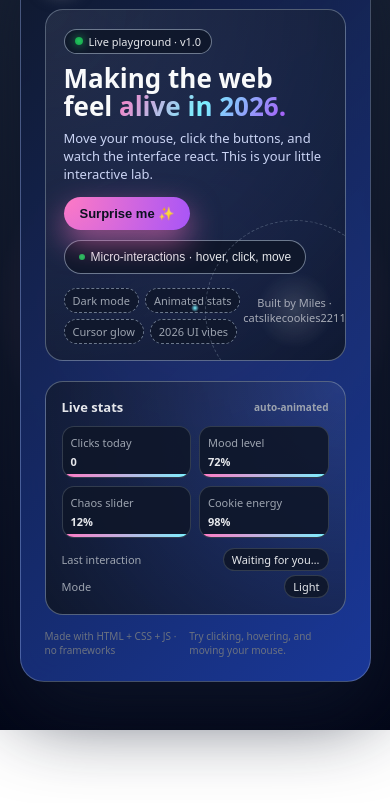
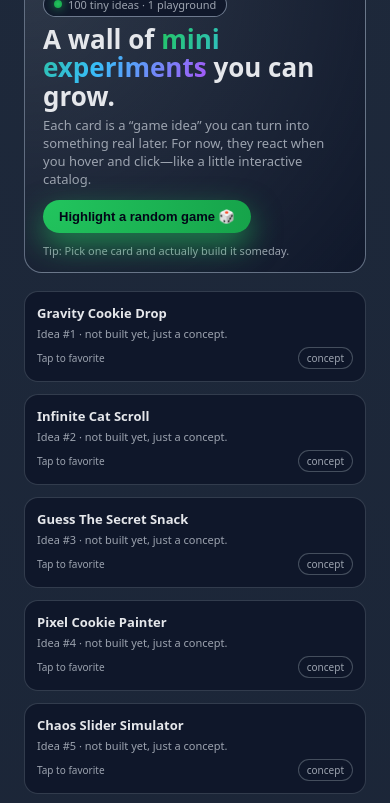
Before and after one commit to Tacocat702/catslikecookies2211, a plain HTML site: page index.html in a window 390 px wide. Shown: the part 114-917 px from the top of the page. Before the commit the page ends 844 px from the top, so only its background shows below. Drawn offline with Linux system fonts and the light colour scheme.

Commit message:
Add files via upload

```diff
--- a/index.html
+++ b/index.html
@@ -1,142 +1,100 @@
 <!DOCTYPE html>
 <html>
 <head>
-  <title>catslikecookies2211</title>
   <meta charset="UTF-8">
+  <title>catslikecookies2211 · Mini Game Lab</title>
   <style>
     :root {
-      --bg-light: #f5f7ff;
-      --bg-dark: #050816;
-      --card-light: #ffffff;
-      --card-dark: #0f172a;
-      --text-light: #0f172a;
-      --text-dark: #e5e7eb;
-      --accent: #ff7ac4;
-      --accent2: #7af0ff;
+      --bg: #020617;
+      --card: #0f172a;
+      --accent: #22c55e;
+      --accent2: #38bdf8;
+      --text: #e5e7eb;
+      --muted: #9ca3af;
     }
 
     * {
-      box-sizing: border-box;
       margin: 0;
       padding: 0;
+      box-sizing: border-box;
     }
 
     body {
       font-family: system-ui, -apple-system, BlinkMacSystemFont, "Segoe UI", sans-serif;
       background: radial-gradient(circle at top, #1e293b, #020617);
-      color: var(--text-light);
+      color: var(--text);
       min-height: 100vh;
       display: flex;
+      flex-direction: column;
       align-items: center;
-      justify-content: center;
-      overflow: hidden;
+      padding: 24px;
     }
 
-    .dark body {
-      background: radial-gradient(circle at top, #000000, #020617);
-      color: var(--text-dark);
+    .shell {
+      width: min(1100px, 100%);
     }
 
-    .glow-orb {
-      position: fixed;
-      width: 400px;
-      height: 400px;
-      border-radius: 50%;
-      background: radial-gradient(circle, rgba(255,122,196,0.35), transparent 70%);
-      pointer-events: none;
-      mix-blend-mode: screen;
-      transition: transform 0.15s ease-out;
-      z-index: 0;
-    }
-
-    .container {
-      position: relative;
-      z-index: 1;
-      width: min(900px, 90vw);
-      padding: 24px;
-      border-radius: 24px;
-      background: linear-gradient(135deg, rgba(15,23,42,0.95), rgba(30,64,175,0.85));
-      box-shadow: 0 30px 80px rgba(15,23,42,0.8);
-      border: 1px solid rgba(148,163,184,0.4);
-      backdrop-filter: blur(18px);
-    }
-
-    .header {
+    .top-bar {
       display: flex;
       justify-content: space-between;
       align-items: center;
       margin-bottom: 18px;
     }
 
-    .logo {
+    .brand {
       display: flex;
       align-items: center;
       gap: 10px;
     }
 
-    .logo-icon {
+    .brand-icon {
       width: 32px;
       height: 32px;
       border-radius: 999px;
-      background: conic-gradient(from 180deg, #ff7ac4, #7af0ff, #a855f7, #ff7ac4);
-      box-shadow: 0 0 20px rgba(248,250,252,0.5);
+      background: conic-gradient(from 180deg, #22c55e, #38bdf8, #a855f7, #22c55e);
+      box-shadow: 0 0 18px rgba(34,197,94,0.7);
     }
 
-    .logo-text {
+    .brand-text {
+      font-size: 13px;
       font-weight: 700;
       letter-spacing: 0.08em;
       text-transform: uppercase;
-      font-size: 12px;
-      color: #e5e7eb;
     }
 
-    .toggle {
+    .mode-toggle {
+      padding: 6px 10px;
+      border-radius: 999px;
+      border: 1px solid rgba(148,163,184,0.7);
+      background: rgba(15,23,42,0.9);
+      font-size: 11px;
       display: inline-flex;
       align-items: center;
       gap: 8px;
-      padding: 6px 10px;
-      border-radius: 999px;
-      background: rgba(15,23,42,0.8);
-      border: 1px solid rgba(148,163,184,0.6);
-      color: #e5e7eb;
-      font-size: 11px;
       cursor: pointer;
       user-select: none;
     }
 
-    .toggle-knob {
-      width: 18px;
-      height: 18px;
+    .mode-dot {
+      width: 14px;
+      height: 14px;
       border-radius: 999px;
       background: radial-gradient(circle, #facc15, #f97316);
-      box-shadow: 0 0 12px rgba(250,204,21,0.7);
-      transition: transform 0.2s ease, background 0.2s ease, box-shadow 0.2s ease;
+      box-shadow: 0 0 10px rgba(250,204,21,0.7);
+      transition: transform 0.2s ease, background 0.2s ease;
     }
 
-    .dark .toggle-knob {
-      transform: translateX(16px);
-      background: radial-gradient(circle, #22d3ee, #0ea5e9);
-      box-shadow: 0 0 12px rgba(56,189,248,0.7);
-    }
-
-    .main {
-      display: grid;
-      grid-template-columns: minmax(0, 2fr) minmax(0, 1.4fr);
-      gap: 20px;
-      align-items: stretch;
-    }
-
-    @media (max-width: 720px) {
-      .main {
-        grid-template-columns: 1fr;
-      }
+    .dark .mode-dot {
+      transform: translateX(12px);
+      background: radial-gradient(circle, #38bdf8, #0ea5e9);
     }
 
     .hero {
-      padding: 18px 18px 16px;
+      padding: 18px 18px 14px;
       border-radius: 18px;
-      background: radial-gradient(circle at top left, rgba(248,250,252,0.08), rgba(15,23,42,0.9));
-      border: 1px solid rgba(148,163,184,0.5);
+      background: radial-gradient(circle at top left, rgba(248,250,252,0.08), rgba(15,23,42,0.95));
+      border: 1px solid rgba(148,163,184,0.6);
+      margin-bottom: 18px;
       position: relative;
       overflow: hidden;
     }
@@ -149,9 +107,9 @@
       border-radius: 999px;
       background: rgba(15,23,42,0.9);
       border: 1px solid rgba(148,163,184,0.7);
-      color: #e5e7eb;
       font-size: 11px;
-      margin-bottom: 10px;
+      color: var(--muted);
+      margin-bottom: 8px;
     }
 
     .hero-pill-dot {
@@ -166,45 +124,44 @@
       font-size: clamp(26px, 4vw, 32px);
       font-weight: 800;
       line-height: 1.1;
-      color: #f9fafb;
-      margin-bottom: 8px;
+      margin-bottom: 6px;
     }
 
     .hero-gradient {
-      background: linear-gradient(120deg, #ff7ac4, #7af0ff, #a855f7);
+      background: linear-gradient(120deg, #22c55e, #38bdf8, #a855f7);
       -webkit-background-clip: text;
       color: transparent;
     }
 
     .hero-sub {
       font-size: 13px;
-      color: #cbd5f5;
-      max-width: 420px;
-      margin-bottom: 14px;
+      color: var(--muted);
+      max-width: 480px;
+      margin-bottom: 12px;
     }
 
-    .hero-buttons {
+    .hero-actions {
       display: flex;
       flex-wrap: wrap;
       gap: 10px;
-      margin-bottom: 14px;
+      margin-bottom: 10px;
     }
 
-    .btn-primary {
+    .hero-btn {
       padding: 9px 16px;
       border-radius: 999px;
       border: none;
-      background: radial-gradient(circle at top left, #ff7ac4, #a855f7);
-      color: #0b1020;
+      background: radial-gradient(circle at top left, #22c55e, #16a34a);
+      color: #020617;
+      font-size: 13px;
       font-weight: 600;
-      font-size: 13px;
       cursor: pointer;
-      box-shadow: 0 12px 30px rgba(248,113,191,0.6);
+      box-shadow: 0 12px 30px rgba(34,197,94,0.6);
       position: relative;
       overflow: hidden;
     }
 
-    .btn-primary::after {
+    .hero-btn::after {
       content: "";
       position: absolute;
       inset: 0;
@@ -213,344 +170,313 @@
       transition: opacity 0.2s ease;
     }
 
-    .btn-primary:hover::after {
+    .hero-btn:hover::after {
       opacity: 1;
     }
 
-    .btn-secondary {
-      padding: 9px 14px;
-      border-radius: 999px;
-      border: 1px solid rgba(148,163,184,0.7);
-      background: rgba(15,23,42,0.9);
-      color: #e5e7eb;
-      font-size: 12px;
-      cursor: pointer;
-      display: inline-flex;
-      align-items: center;
-      gap: 6px;
+    .hero-tagline {
+      font-size: 11px;
+      color: var(--muted);
     }
 
-    .btn-secondary-dot {
-      width: 6px;
-      height: 6px;
-      border-radius: 999px;
-      background: radial-gradient(circle, #22c55e, #16a34a);
+    .grid {
+      display: grid;
+      grid-template-columns: repeat(auto-fit, minmax(220px, 1fr));
+      gap: 12px;
+      margin-bottom: 16px;
     }
 
-    .hero-tags {
-      display: flex;
-      flex-wrap: wrap;
-      gap: 6px;
-      font-size: 11px;
-      color: #9ca3af;
-    }
-
-    .hero-tag {
-      padding: 4px 8px;
-      border-radius: 999px;
-      border: 1px dashed rgba(148,163,184,0.7);
-      background: rgba(15,23,42,0.8);
-    }
-
-    .hero-orbit {
-      position: absolute;
-      right: -40px;
-      bottom: -40px;
-      width: 180px;
-      height: 180px;
-      border-radius: 50%;
-      border: 1px dashed rgba(148,163,184,0.5);
-      display: flex;
-      align-items: center;
-      justify-content: center;
-      opacity: 0.7;
-    }
-
-    .hero-orbit-inner {
-      width: 80px;
-      height: 80px;
-      border-radius: 50%;
-      background: radial-gradient(circle, rgba(248,250,252,0.2), transparent 70%);
-      display: flex;
-      align-items: center;
-      justify-content: center;
-      font-size: 11px;
-      color: #e5e7eb;
-      text-align: center;
-      padding: 8px;
-    }
-
-    .side {
-      padding: 16px;
-      border-radius: 18px;
-      background: radial-gradient(circle at top right, rgba(248,250,252,0.06), rgba(15,23,42,0.95));
-      border: 1px solid rgba(148,163,184,0.5);
-      display: flex;
-      flex-direction: column;
-      gap: 10px;
-    }
-
-    .side-title {
-      font-size: 13px;
-      font-weight: 600;
-      color: #e5e7eb;
-      display: flex;
-      align-items: center;
-      justify-content: space-between;
-    }
-
-    .side-grid {
-      display: grid;
-      grid-template-columns: repeat(2, minmax(0, 1fr));
-      gap: 8px;
-      font-size: 11px;
-    }
-
-    .side-card {
-      padding: 8px;
-      border-radius: 12px;
-      background: rgba(15,23,42,0.9);
+    .card {
+      padding: 12px;
+      border-radius: 14px;
+      background: rgba(15,23,42,0.95);
       border: 1px solid rgba(55,65,81,0.9);
       position: relative;
       overflow: hidden;
+      cursor: pointer;
+      transition: transform 0.15s ease, box-shadow 0.15s ease, border-color 0.15s ease;
     }
 
-    .side-card-label {
-      color: #9ca3af;
+    .card:hover {
+      transform: translateY(-4px);
+      box-shadow: 0 16px 40px rgba(15,23,42,0.9);
+      border-color: rgba(148,163,184,0.9);
+    }
+
+    .card-title {
+      font-size: 13px;
+      font-weight: 600;
       margin-bottom: 4px;
     }
 
-    .side-card-value {
-      color: #e5e7eb;
-      font-weight: 600;
+    .card-sub {
+      font-size: 11px;
+      color: var(--muted);
+      margin-bottom: 6px;
     }
 
-    .side-card-bar {
+    .card-meta {
+      display: flex;
+      justify-content: space-between;
+      align-items: center;
+      font-size: 10px;
+      color: var(--muted);
+    }
+
+    .card-pill {
+      padding: 3px 8px;
+      border-radius: 999px;
+      border: 1px solid rgba(75,85,99,0.9);
+      background: rgba(15,23,42,0.9);
+    }
+
+    .card-bar {
       position: absolute;
       bottom: 0;
       left: 0;
       height: 3px;
-      background: linear-gradient(90deg, #ff7ac4, #7af0ff);
       width: 0;
-      animation: fillBar 2s ease forwards;
+      background: linear-gradient(90deg, #22c55e, #38bdf8);
+      transition: width 0.4s ease;
     }
 
-    .side-card:nth-child(2) .side-card-bar {
-      animation-delay: 0.2s;
+    .card:hover .card-bar {
+      width: 100%;
     }
 
-    .side-card:nth-child(3) .side-card-bar {
-      animation-delay: 0.4s;
-    }
-
-    .side-card:nth-child(4) .side-card-bar {
-      animation-delay: 0.6s;
-    }
-
-    @keyframes fillBar {
-      to {
-        width: 100%;
-      }
-    }
-
-    .activity {
-      font-size: 11px;
-      color: #9ca3af;
-      display: flex;
-      flex-direction: column;
-      gap: 4px;
-    }
-
-    .activity-row {
+    .footer {
+      font-size: 10px;
+      color: var(--muted);
       display: flex;
       justify-content: space-between;
       align-items: center;
     }
 
-    .activity-pill {
-      padding: 3px 8px;
-      border-radius: 999px;
-      background: rgba(15,23,42,0.9);
-      border: 1px solid rgba(55,65,81,0.9);
-      color: #e5e7eb;
+    .pulse {
+      animation: pulse 1.4s ease-in-out infinite;
     }
 
-    .footer {
-      margin-top: 14px;
-      font-size: 10px;
-      color: #6b7280;
-      display: flex;
-      justify-content: space-between;
-      align-items: center;
-    }
-
-    .cursor-trail {
-      position: fixed;
-      width: 8px;
-      height: 8px;
-      border-radius: 999px;
-      background: radial-gradient(circle, #7af0ff, transparent 70%);
-      pointer-events: none;
-      opacity: 0;
-      transition: opacity 0.2s ease;
-      z-index: 2;
-    }
-
-    body:hover .cursor-trail {
-      opacity: 1;
+    @keyframes pulse {
+      0% { transform: scale(1); opacity: 1; }
+      50% { transform: scale(1.04); opacity: 0.8; }
+      100% { transform: scale(1); opacity: 1; }
     }
   </style>
 </head>
 <body>
-  <div class="glow-orb" id="glow"></div>
-  <div class="cursor-trail" id="trail"></div>
-
-  <div class="container">
-    <div class="header">
-      <div class="logo">
-        <div class="logo-icon"></div>
-        <div class="logo-text">catslikecookies2211</div>
+  <div class="shell">
+    <div class="top-bar">
+      <div class="brand">
+        <div class="brand-icon"></div>
+        <div class="brand-text">catslikecookies2211 · lab</div>
       </div>
-      <div class="toggle" id="modeToggle">
-        <span>Dark mode</span>
-        <div class="toggle-knob"></div>
+      <div class="mode-toggle" id="modeToggle">
+        <span id="modeLabel">Light mode</span>
+        <div class="mode-dot"></div>
       </div>
     </div>
 
-    <div class="main">
     <div class="hero">
       <div class="hero-pill">
         <div class="hero-pill-dot"></div>
-          Live playground · v1.0
+        100 tiny ideas · 1 playground
       </div>
       <h1 class="hero-title">
-          Making the web feel
-          <span class="hero-gradient">alive in 2026.</span>
+        A wall of
+        <span class="hero-gradient">mini experiments</span>
+        you can grow.
       </h1>
       <p class="hero-sub">
-          Move your mouse, click the buttons, and watch the interface react.
-          This is your little interactive lab.
+        Each card is a “game idea” you can turn into something real later.
+        For now, they react when you hover and click—like a little interactive catalog.
       </p>
-
-        <div class="hero-buttons">
-          <button class="btn-primary" id="surpriseBtn">Surprise me ✨</button>
-          <button class="btn-secondary">
-            <span class="btn-secondary-dot"></span>
-            Micro‑interactions · hover, click, move
-          </button>
+      <div class="hero-actions">
+        <button class="hero-btn" id="randomHighlight">Highlight a random game 🎲</button>
       </div>
-
-        <div class="hero-tags">
-          <div class="hero-tag">Dark mode</div>
-          <div class="hero-tag">Animated stats</div>
-          <div class="hero-tag">Cursor glow</div>
-          <div class="hero-tag">2026 UI vibes</div>
-        </div>
-
-        <div class="hero-orbit">
-          <div class="hero-orbit-inner">
-            Built by Miles ·
-            catslikecookies2211
-          </div>
+      <div class="hero-tagline">
+        Tip: Pick one card and actually build it someday.
       </div>
     </div>
 
-      <div class="side">
-        <div class="side-title">
-          Live stats
-          <span style="font-size:10px;color:#9ca3af;">auto‑animated</span>
-        </div>
-        <div class="side-grid">
-          <div class="side-card">
-            <div class="side-card-label">Clicks today</div>
-            <div class="side-card-value" id="clicksCount">0</div>
-            <div class="side-card-bar"></div>
-          </div>
-          <div class="side-card">
-            <div class="side-card-label">Mood level</div>
-            <div class="side-card-value" id="moodLevel">72%</div>
-            <div class="side-card-bar"></div>
-          </div>
-          <div class="side-card">
-            <div class="side-card-label">Chaos slider</div>
-            <div class="side-card-value" id="chaosLevel">12%</div>
-            <div class="side-card-bar"></div>
-          </div>
-          <div class="side-card">
-            <div class="side-card-label">Cookie energy</div>
-            <div class="side-card-value" id="cookieEnergy">98%</div>
-            <div class="side-card-bar"></div>
-          </div>
-        </div>
-
-        <div class="activity">
-          <div class="activity-row">
-            <span>Last interaction</span>
-            <span class="activity-pill" id="lastAction">Waiting for you…</span>
-          </div>
-          <div class="activity-row">
-            <span>Mode</span>
-            <span class="activity-pill" id="modeLabel">Light</span>
-          </div>
-        </div>
-      </div>
-    </div>
+    <div class="grid" id="grid"></div>
 
     <div class="footer">
-      <span>Made with HTML + CSS + JS · no frameworks</span>
-      <span>Try clicking, hovering, and moving your mouse.</span>
+      <span>Made by Miles · HTML + CSS + JS only</span>
+      <span id="status">Click any card to “favorite” it.</span>
     </div>
   </div>
 
   <script>
-    const body = document.body;
+    const ideas = [
+      "Gravity Cookie Drop",
+      "Infinite Cat Scroll",
+      "Guess The Secret Snack",
+      "Pixel Cookie Painter",
+      "Chaos Slider Simulator",
+      "Mood Meter Mashup",
+      "Random Fact Roulette",
+      "Tiny Planet Explorer",
+      "Click Speed Challenge",
+      "Emoji Reaction Wall",
+      "Color Memory Test",
+      "Sound Guessing Game",
+      "Mini Maze Runner",
+      "Number Guess Duel",
+      "Pattern Tap Trainer",
+      "Cookie Factory Tycoon (tiny)",
+      "Orbiting Planets Toy",
+      "Bouncing Ball Sandbox",
+      "Shape Matching Puzzle",
+      "Reaction Time Meter",
+      "Coin Flip Universe",
+      "Dice Chaos Lab",
+      "Name Generator Machine",
+      "Random Story Starter",
+      "Tiny Weather Simulator",
+      "Day vs Night Switcher",
+      "Mini City Builder",
+      "Cat Mood Tracker",
+      "Cookie Click Counter",
+      "Keyboard Ninja Trainer",
+      "Mouse Trail Playground",
+      "Secret Code Cracker",
+      "Timeline Scrubber Toy",
+      "Mini Stock Graph Fake",
+      "Bubble Popper",
+      "Wave Visualizer",
+      "Starfield Scroller",
+      "Orbit Drag Experiment",
+      "Slider Art Maker",
+      "Random Button Adventure",
+      "Door Choice Game",
+      "Memory Card Flip",
+      "Path Drawing Sandbox",
+      "Pixel Grid Editor",
+      "Mini RPG Stats Panel",
+      "Inventory Clicker",
+      "Loot Box Simulator",
+      "Random Quest Generator",
+      "Tiny Farm Planner",
+      "Habit Tracker Toy",
+      "Sleep Schedule Visualizer",
+      "Energy Bar Simulator",
+      "Stress Meter (fake)",
+      "Focus Timer Toy",
+      "Goal Progress Rings",
+      "Calendar Dot Visualizer",
+      "Streak Counter",
+      "Random Challenge Wheel",
+      "Spin The Cookie",
+      "Cat vs Cookie Poll",
+      "Opinion Slider",
+      "Tiny Voting Booth",
+      "Mini Chat Mockup",
+      "Emoji Conversation Builder",
+      "Sentence Scrambler",
+      "Word Ladder Game",
+      "Typing Speed Meter",
+      "Keyboard Layout Toy",
+      "Language Guess Game",
+      "Flag Matching Puzzle",
+      "Map Pin Dropper",
+      "Route Drawing Toy",
+      "Traffic Flow Simulator",
+      "Train Schedule Visualizer",
+      "Airport Board Fake",
+      "Clock Time Zones",
+      "Sunrise/Sunset Visualizer",
+      "Season Wheel",
+      "Plant Growth Simulator",
+      "Water Level Slider",
+      "Wind Direction Toy",
+      "Earthquake Dot Map",
+      "Galaxy Zoom Toy",
+      "Black Hole Slider",
+      "Star Naming Game",
+      "Constellation Connect",
+      "Rocket Launch Countdown",
+      "Fuel Bar Simulator",
+      "Orbit Path Drawer",
+      "Satellite Tracker Fake",
+      "Signal Strength Meter",
+      "Wi‑Fi Wave Visualizer",
+      "Battery Drain Simulator",
+      "CPU Heat Meter",
+      "File Download Fake",
+      "Progress Bar Party",
+      "Notification Storm Toy",
+      "Settings Toggle Playground",
+      "Dark/Light Theme Mixer",
+      "Layout Shuffle Lab",
+      "Button Style Gallery",
+      "Micro‑interaction Tester"
+    ];
+
+    const grid = document.getElementById('grid');
+    const status = document.getElementById('status');
     const modeToggle = document.getElementById('modeToggle');
     const modeLabel = document.getElementById('modeLabel');
-    const glow = document.getElementById('glow');
-    const trail = document.getElementById('trail');
-    const surpriseBtn = document.getElementById('surpriseBtn');
-    const clicksCount = document.getElementById('clicksCount');
-    const moodLevel = document.getElementById('moodLevel');
-    const chaosLevel = document.getElementById('chaosLevel');
-    const cookieEnergy = document.getElementById('cookieEnergy');
-    const lastAction = document.getElementById('lastAction');
+    const body = document.body;
+    const randomHighlightBtn = document.getElementById('randomHighlight');
 
-    let clicks = 0;
+    ideas.forEach((title, index) => {
+      const card = document.createElement('div');
+      card.className = 'card';
+
+      const cardTitle = document.createElement('div');
+      cardTitle.className = 'card-title';
+      cardTitle.textContent = title;
+
+      const cardSub = document.createElement('div');
+      cardSub.className = 'card-sub';
+      cardSub.textContent = "Idea #" + (index + 1) + " · not built yet, just a concept.";
+
+      const cardMeta = document.createElement('div');
+      cardMeta.className = 'card-meta';
+
+      const left = document.createElement('span');
+      left.textContent = "Tap to favorite";
+
+      const pill = document.createElement('span');
+      pill.className = 'card-pill';
+      pill.textContent = "concept";
+
+      const bar = document.createElement('div');
+      bar.className = 'card-bar';
+
+      cardMeta.appendChild(left);
+      cardMeta.appendChild(pill);
+
+      card.appendChild(cardTitle);
+      card.appendChild(cardSub);
+      card.appendChild(cardMeta);
+      card.appendChild(bar);
+
+      card.addEventListener('click', () => {
+        card.classList.toggle('pulse');
+        const fav = card.classList.contains('pulse');
+        status.textContent = fav
+          ? "You favorited: " + title
+          : "You unfavorited: " + title;
+      });
+
+      grid.appendChild(card);
+    });
 
     modeToggle.addEventListener('click', () => {
       body.classList.toggle('dark');
       const dark = body.classList.contains('dark');
-      modeLabel.textContent = dark ? 'Dark' : 'Light';
-      lastAction.textContent = dark ? 'Switched to dark mode' : 'Back to light mode';
+      modeLabel.textContent = dark ? "Dark mode" : "Light mode";
     });
 
-    document.addEventListener('mousemove', (e) => {
-      const x = e.clientX;
-      const y = e.clientY;
-      glow.style.transform = `translate(${x - 200}px, ${y - 200}px)`;
-      trail.style.transform = `translate(${x - 4}px, ${y - 4}px)`;
-    });
-
-    surpriseBtn.addEventListener('click', () => {
-      clicks++;
-      clicksCount.textContent = clicks;
-
-      const mood = 50 + Math.floor(Math.random() * 50);
-      const chaos = Math.floor(Math.random() * 100);
-      const cookies = 60 + Math.floor(Math.random() * 40);
-
-      moodLevel.textContent = mood + '%';
-      chaosLevel.textContent = chaos + '%';
-      cookieEnergy.textContent = cookies + '%';
-
-      const messages = [
-        'You unlocked secret cookie energy.',
-        'Micro‑interaction achieved.',
-        'The web just got a bit cooler.',
-        'Chaos level recalibrated.',
-        'New vibe detected.'
-      ];
-      lastAction.textContent = messages[Math.floor(Math.random() * messages.length)];
+    randomHighlightBtn.addEventListener('click', () => {
+      const cards = Array.from(document.querySelectorAll('.card'));
+      if (!cards.length) return;
+      cards.forEach(c => c.classList.remove('pulse'));
+      const random = cards[Math.floor(Math.random() * cards.length)];
+      random.classList.add('pulse');
+      status.textContent = "Random pick: " + random.querySelector('.card-title').textContent;
+      random.scrollIntoView({ behavior: 'smooth', block: 'center' });
     });
   </script>
 </body>
```
Lines whose indentation alone changed are shown as unchanged.
